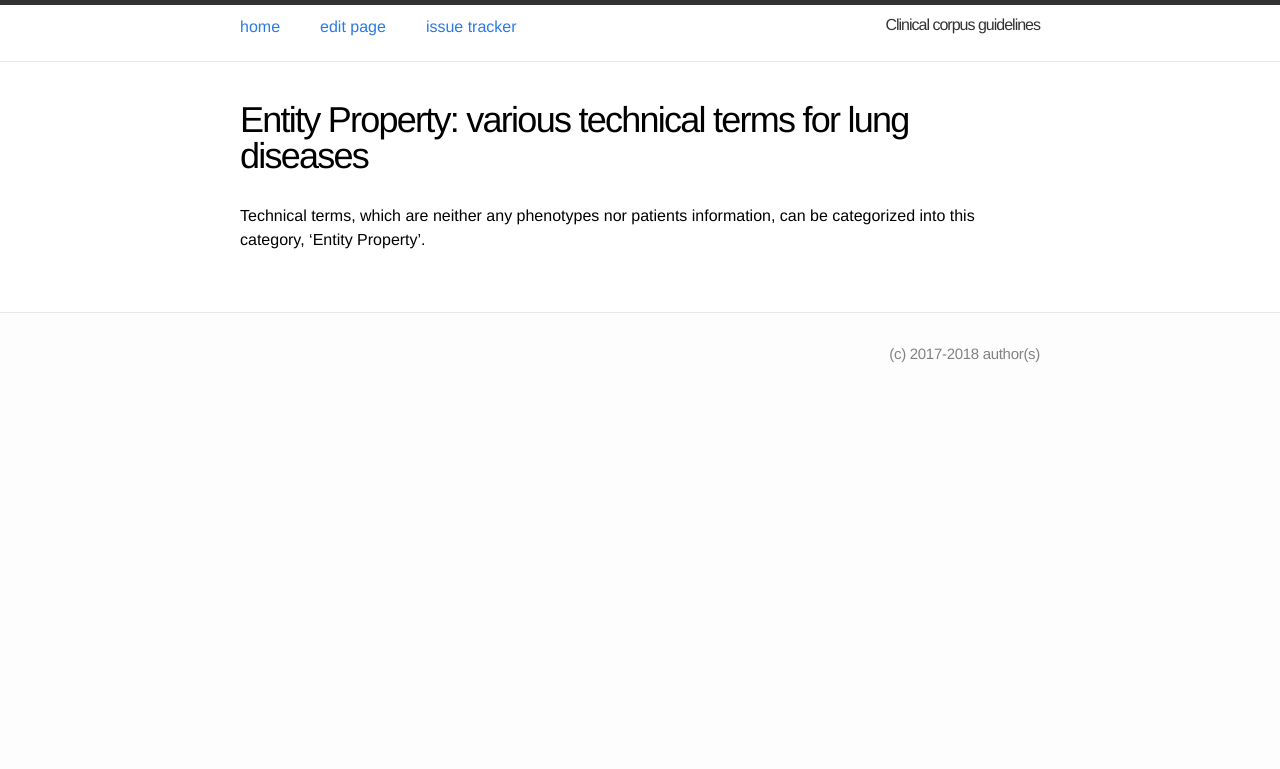
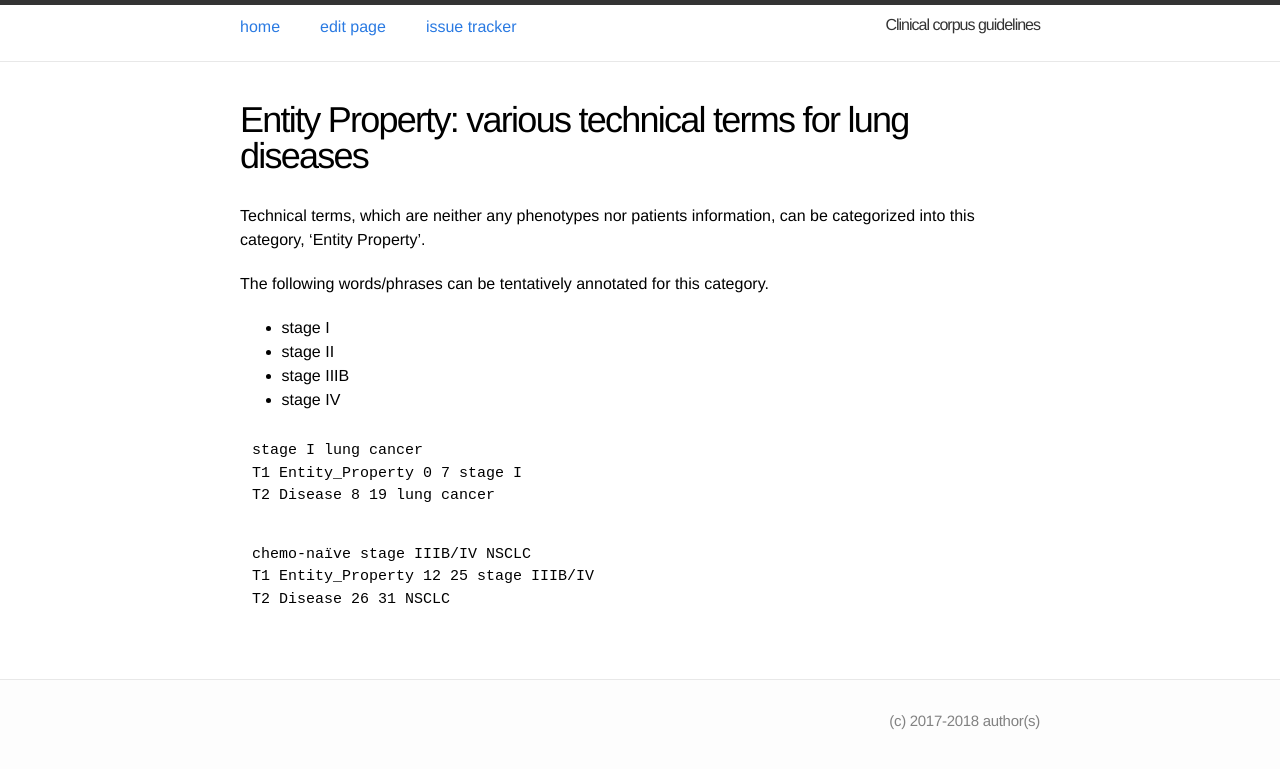
Before and after one commit to ezcatdb/clinicalcorpus-guidelines, a Jekyll site: the page built from _entity/EntityProperty.md, in a window 1280 px wide. Shown: the top 769 px of the page. Built offline with Jekyll 4.4.1, drawn with Linux system fonts in a browser that asks for light colours.

Commit message:
stage for disease was included in EntityProperty.md

```diff
--- a/_entity/EntityProperty.md
+++ b/_entity/EntityProperty.md
@@ -10,3 +10,21 @@ order: 100
 <!-- details -->
 
 Technical terms, which are neither any phenotypes nor patients information, can be categorized into this category, 'Entity Property'.
+
+The following words/phrases can be tentatively annotated for this category.
+- stage I
+- stage II
+- stage IIIB
+- stage IV
+
+~~~ ann
+stage I lung cancer
+T1 Entity_Property 0 7 stage I
+T2 Disease 8 19 lung cancer
+~~~
+
+~~~ ann
+chemo-naïve stage IIIB/IV NSCLC
+T1 Entity_Property 12 25 stage IIIB/IV
+T2 Disease 26 31 NSCLC
+~~~
```
